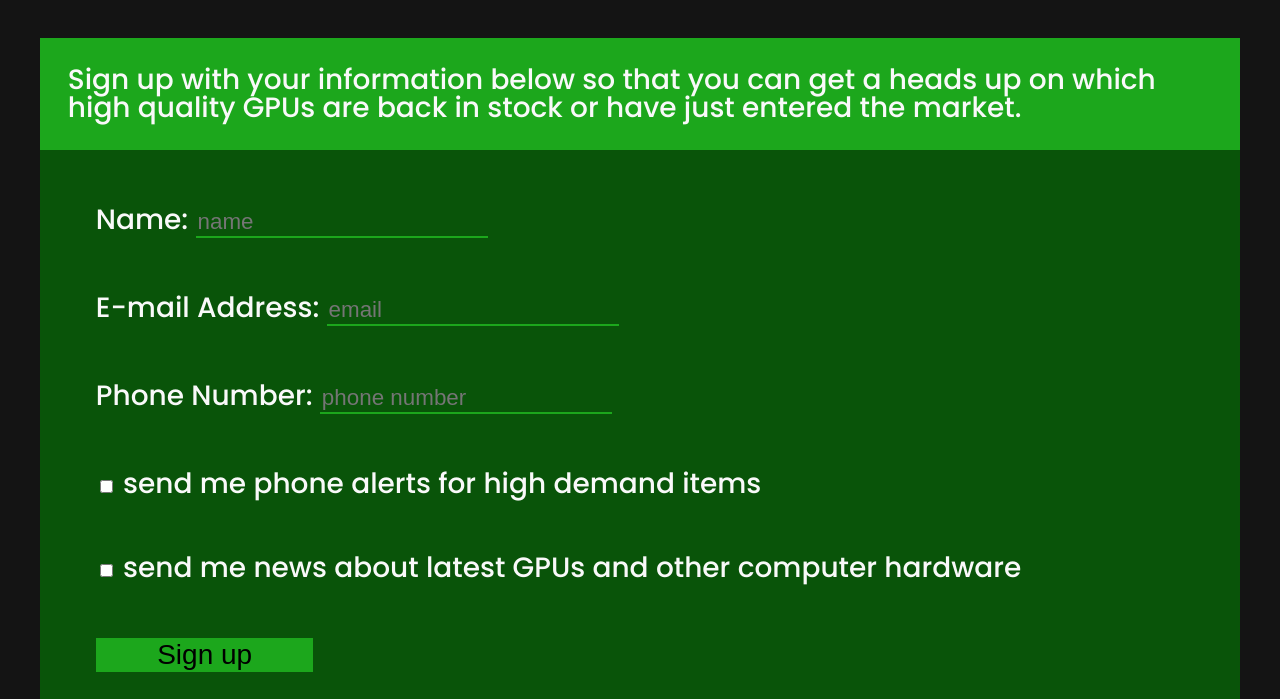
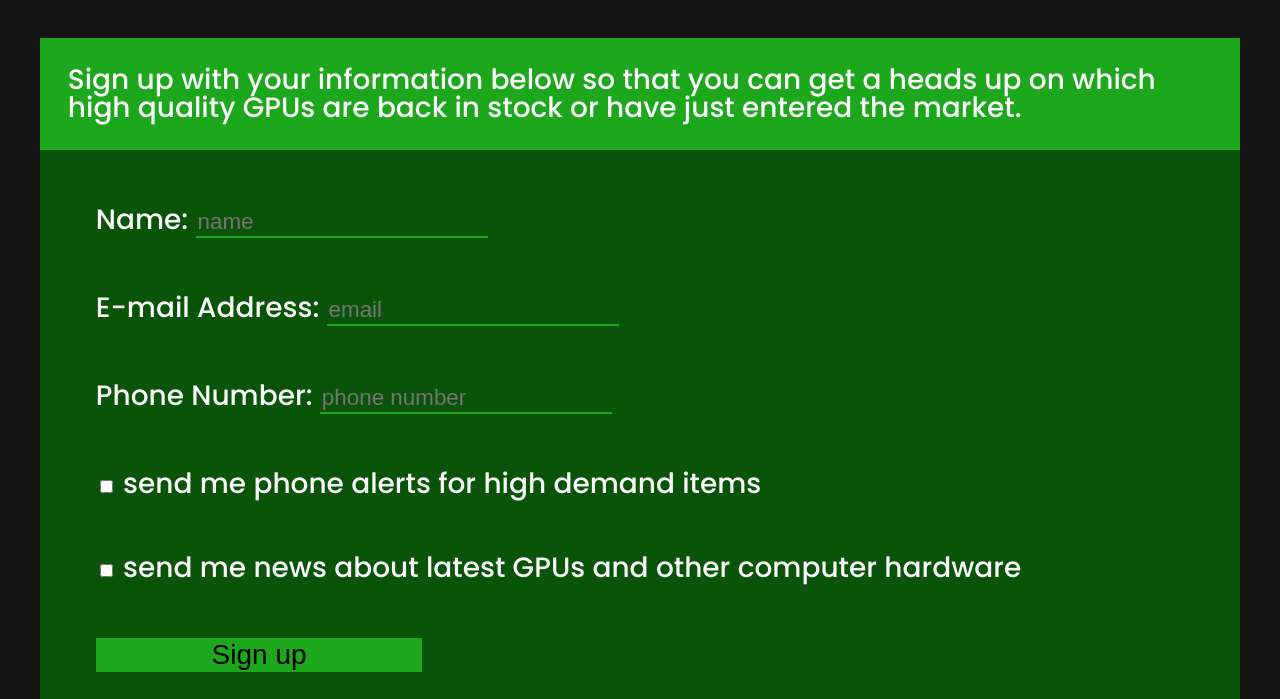
Before and after one commit to MartinGrillP/project1, a plain HTML site: page index.html in a window 1280 px wide. Shown: the part 101-800 px from the top of the page. Drawn offline with Linux system fonts and the light colour scheme.

Commit message:
Update button css
Made it so that in smaller screens the button will take up 100% width so it looks better.

```diff
--- a/css/screen.css
+++ b/css/screen.css
@@ -27,7 +27,7 @@ input {
 button {
   font-size: 1em;
   border-style: none;
-  width: 20%;
+  width: 100%;
   background-color: #1CA71C;
 }
 
@@ -71,4 +71,8 @@ ol, li, p{
     max-width: 32.8%;
     max-height: 33%;
   }
+
+  button {
+    width: 30%;
+  }
 }
```
